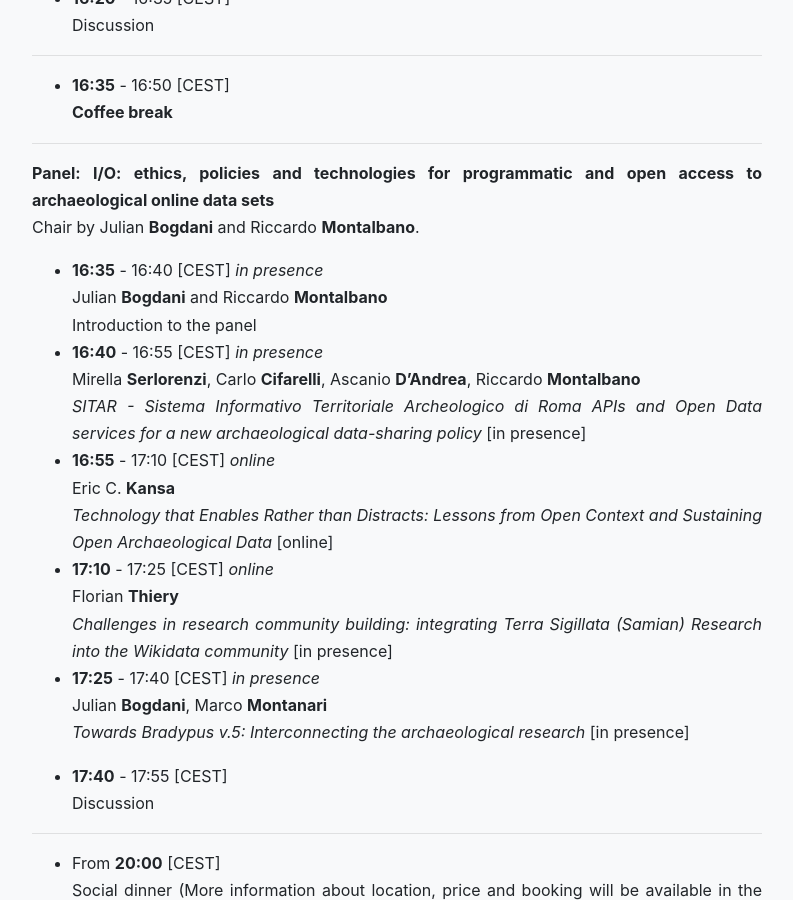
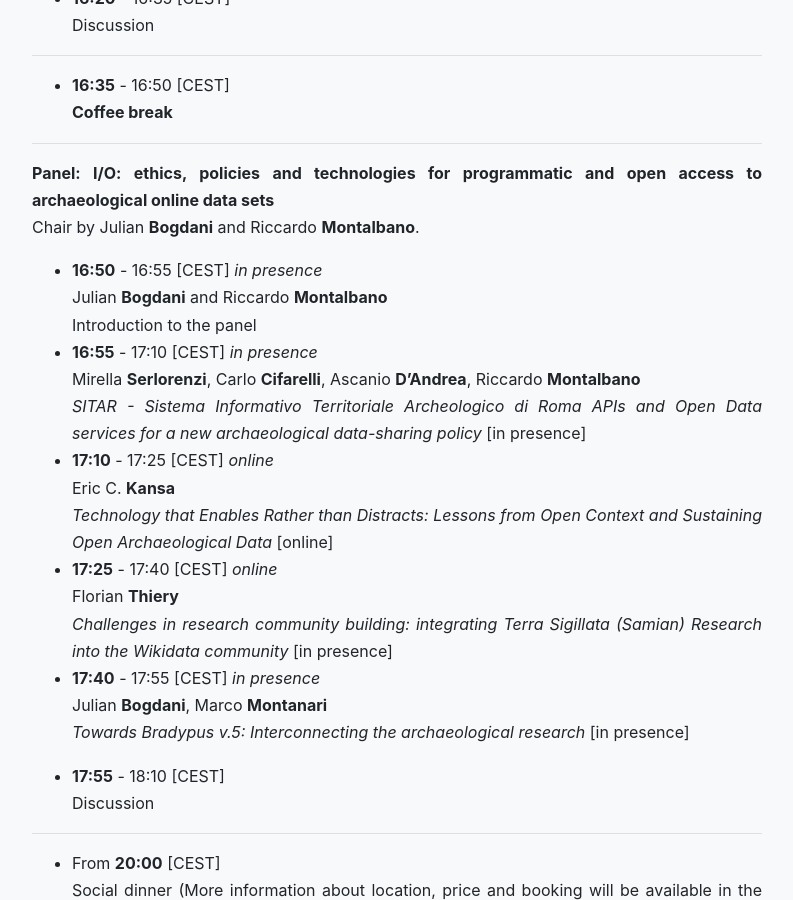
Before and after one commit to archeofoss/archeofoss, a Jekyll site: the page built from 2022/programme.md, in a window 1280 px wide and 900 px high, scrolled down 3466 px. Shown: the whole window, without its empty margins (243-1036 px from the left). Built offline with Jekyll 4.4.1, drawn with Linux system fonts in a browser that asks for light colours; nearby versions of some CDN libraries.

Commit message:
Update programme.md
Fixed timetable

```diff
--- a/2022/programme.md
+++ b/2022/programme.md
@@ -122,24 +122,24 @@ Discussion
 **Panel: I/O: ethics, policies and technologies for programmatic and open access to archaeological online data sets**
 Chair by Julian **Bogdani** and Riccardo **Montalbano**.
 
-- **16:35** - 16:40 [CEST] *in presence*
+- **16:50** - 16:55 [CEST] *in presence*
 Julian **Bogdani** and Riccardo **Montalbano**
 Introduction to the panel
-- **16:40** - 16:55 [CEST] *in presence*
+- **16:55** - 17:10 [CEST] *in presence*
 Mirella **Serlorenzi**, Carlo **Cifarelli**, Ascanio **D’Andrea**, Riccardo **Montalbano**
 *SITAR - Sistema Informativo Territoriale Archeologico di Roma APIs and Open Data services for a new archaeological data-sharing policy* [in presence]
-- **16:55** - 17:10 [CEST] *online*
+- **17:10** - 17:25 [CEST] *online*
 Eric C. **Kansa**
 *Technology that Enables Rather than Distracts: Lessons from Open Context and Sustaining Open Archaeological Data* [online]
-- **17:10** - 17:25 [CEST] *online*
+- **17:25** - 17:40 [CEST] *online*
 Florian **Thiery**
 *Challenges in research community building: integrating Terra Sigillata (Samian) Research into the Wikidata community* [in presence]
-- **17:25** - 17:40 [CEST] *in presence*
+- **17:40** - 17:55 [CEST] *in presence*
 Julian **Bogdani**, Marco **Montanari**
 *Towards Bradypus v.5: Interconnecting the archaeological research* [in presence]
 
 
-- **17:40** - 17:55 [CEST]
+- **17:55** - 18:10 [CEST]
 Discussion
 
 ---
```
